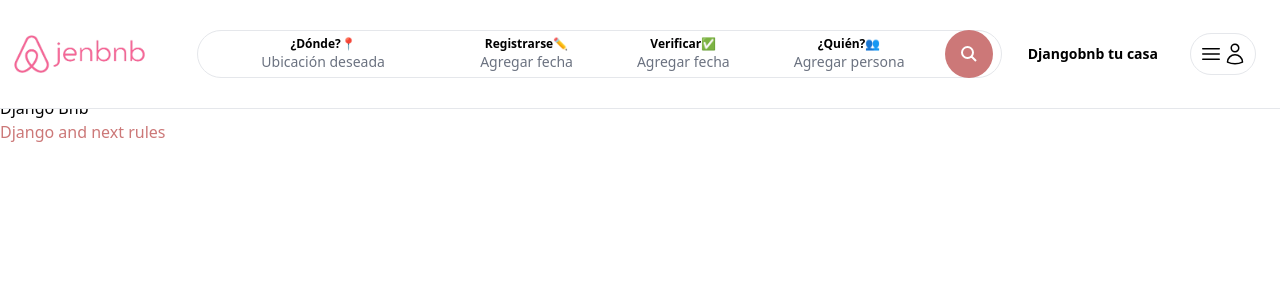
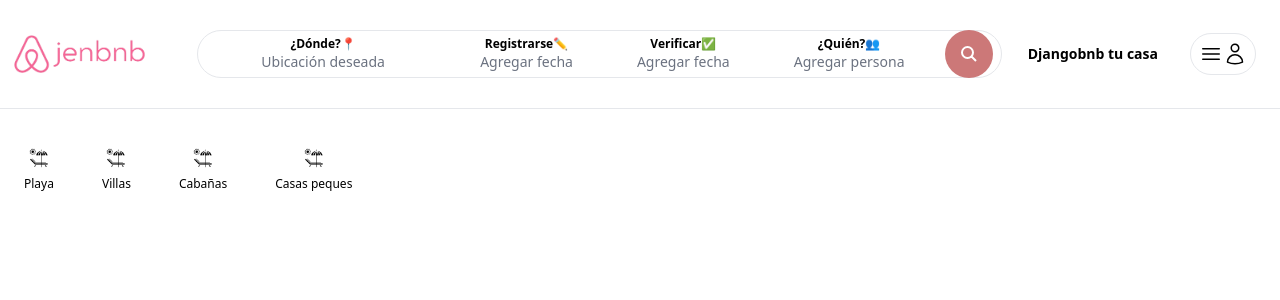
Before and after one commit to Jennysitamon/airbnb-clone, a Next.js app: page / in a window 1280 px wide. Shown: the top 300 px of the page. Built offline with nearby package versions, Linux system fonts and the light colour scheme.

Commit message:
03 Categories on the front page

```diff
--- /dev/null
+++ b/app/components/Categories.tsx
@@ -0,0 +1,49 @@
+import Image from 'next/image';
+
+const Categories = () => {
+    return (
+        <div className="pt-3 cursor-pointer pb-6 flex items-center space-x-12">
+            <div className="pb-4 flex flex-col items-center space-y-2 border-b-2 border-white placeholder-opacity-60 hover:border-pink-500 hover:opacity-100">
+                <Image
+                src="/icn_category_beach.png"
+                alt="Category - Playita"
+                width={20}
+                height={20}
+                />
+                <span className='text-xs'>Playa</span>
+            </div>
+
+            <div className="pb-4 flex flex-col items-center space-y-2 border-b-2 border-white placeholder-opacity-60 hover:border-pink-500 hover:opacity-100">
+                <Image
+                src="/icn_category_beach.png"
+                alt="Category - Playita"
+                width={20}
+                height={20}
+                />
+                <span className='text-xs'>Villas</span>
+            </div>
+
+            <div className="pb-4 flex flex-col items-center space-y-2 border-b-2 border-white placeholder-opacity-60 hover:border-pink-500 hover:opacity-100">
+                <Image
+                src="/icn_category_beach.png"
+                alt="Category - Playita"
+                width={20}
+                height={20}
+                />
+                <span className='text-xs'>Cabañas</span>
+            </div>
+
+            <div className="pb-4 flex flex-col items-center space-y-2 border-b-2 border-white placeholder-opacity-60 hover:border-pink-500 hover:opacity-100">
+                <Image
+                src="/icn_category_beach.png"
+                alt="Category - Playita"
+                width={20}
+                height={20}
+                />
+                <span className='text-xs'>Casas peques</span>
+            </div>
+        </div>
+    )
+}
+
+export default Categories;
--- a/app/page.tsx
+++ b/app/page.tsx
@@ -1,12 +1,9 @@
-import Image from "next/image";
+import Categories from "./components/Categories";
 
 export default function Home() {
   return (
-      <main className="">
-        Django Bnb
-        <h2 className="text-airbnb">Django and next rules</h2>
+      <main className="max-w-[1500px] mx-auto px-6 pt-10">
+        <Categories />
       </main>
-
-
   );
 }
```
Also changed, not shown: public/icn_category_beach.png (added).
